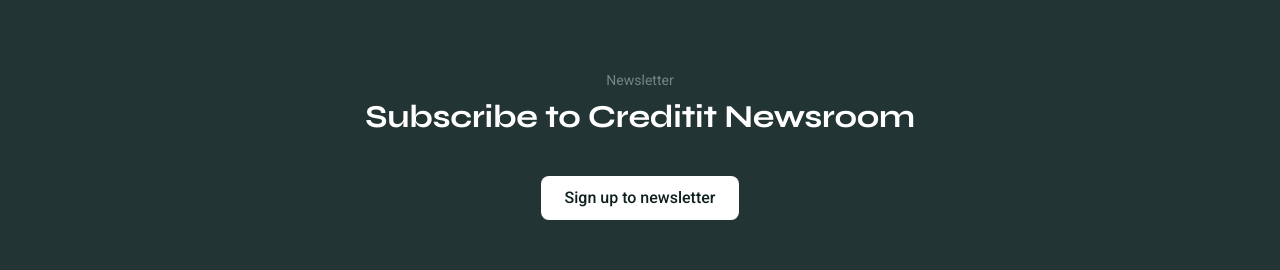
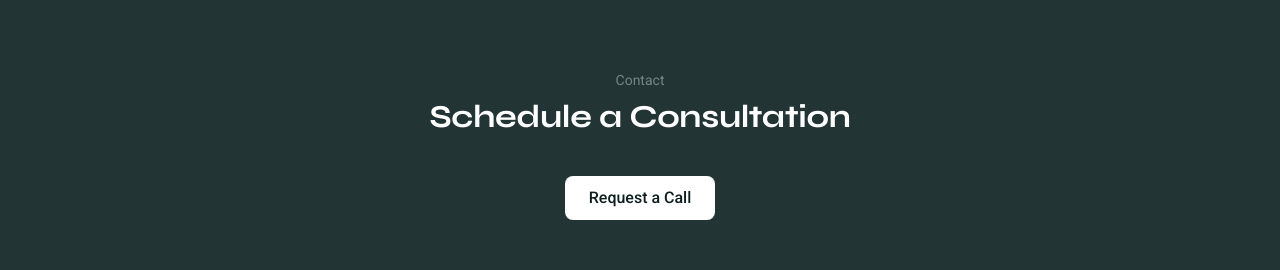
Before and after one commit to vpanait/creditit-clarity, a Next.js app: page /newsroom in a window 1280 px wide. Shown: the part 1456-1726 px from the top of the page. Built offline with nearby package versions, Linux system fonts and the light colour scheme; a web font is replaced by a local one.

Commit message:
update the contact banner

```diff
--- a/src/app/newsroom/page.tsx
+++ b/src/app/newsroom/page.tsx
@@ -78,13 +78,13 @@
 
       <SectionWrapper className={cn("bg-surface border-t border-background py-6")}>
         <div className={cn(WIDTH_CONSTRAINT, "flex flex-col items-center justify-center my-20")}>
-          <p className="text-sm text-standout mb-2">Newsletter</p>
+          <p className="text-sm text-standout mb-2">Contact</p>
 
           <h2 className="font-syne text-[32px] font-bold text-white leading-[40px] mb-10">
-            Subscribe to Creditit Newsroom
+            Schedule a Consultation
           </h2>
 
-          <RequestCallButton size="lg" variant="default" className="text-base">Sign up to newsletter</RequestCallButton>
+          <RequestCallButton size="lg" variant="default" className="text-base">Request a Call</RequestCallButton>
         </div>
 
       </SectionWrapper>
```
